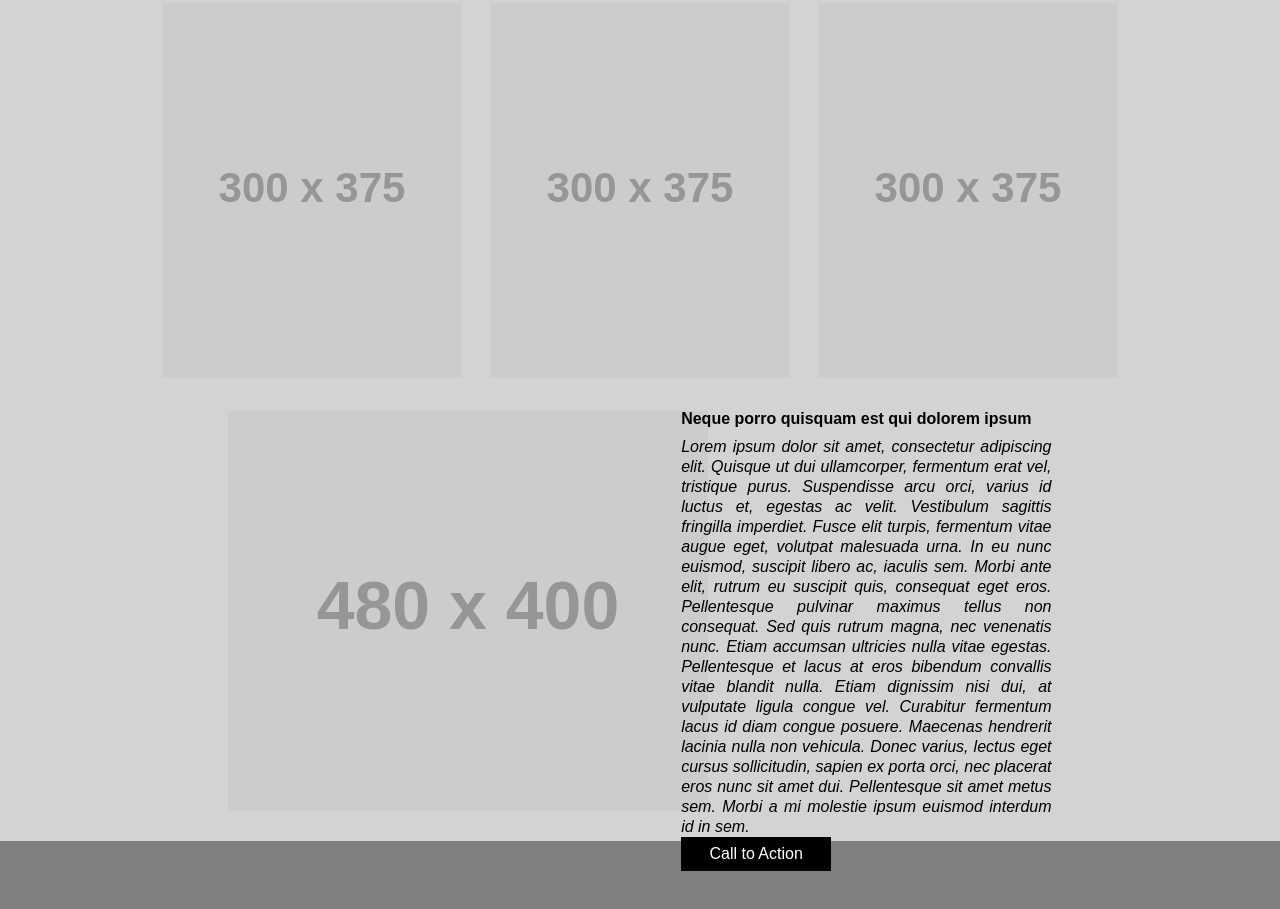
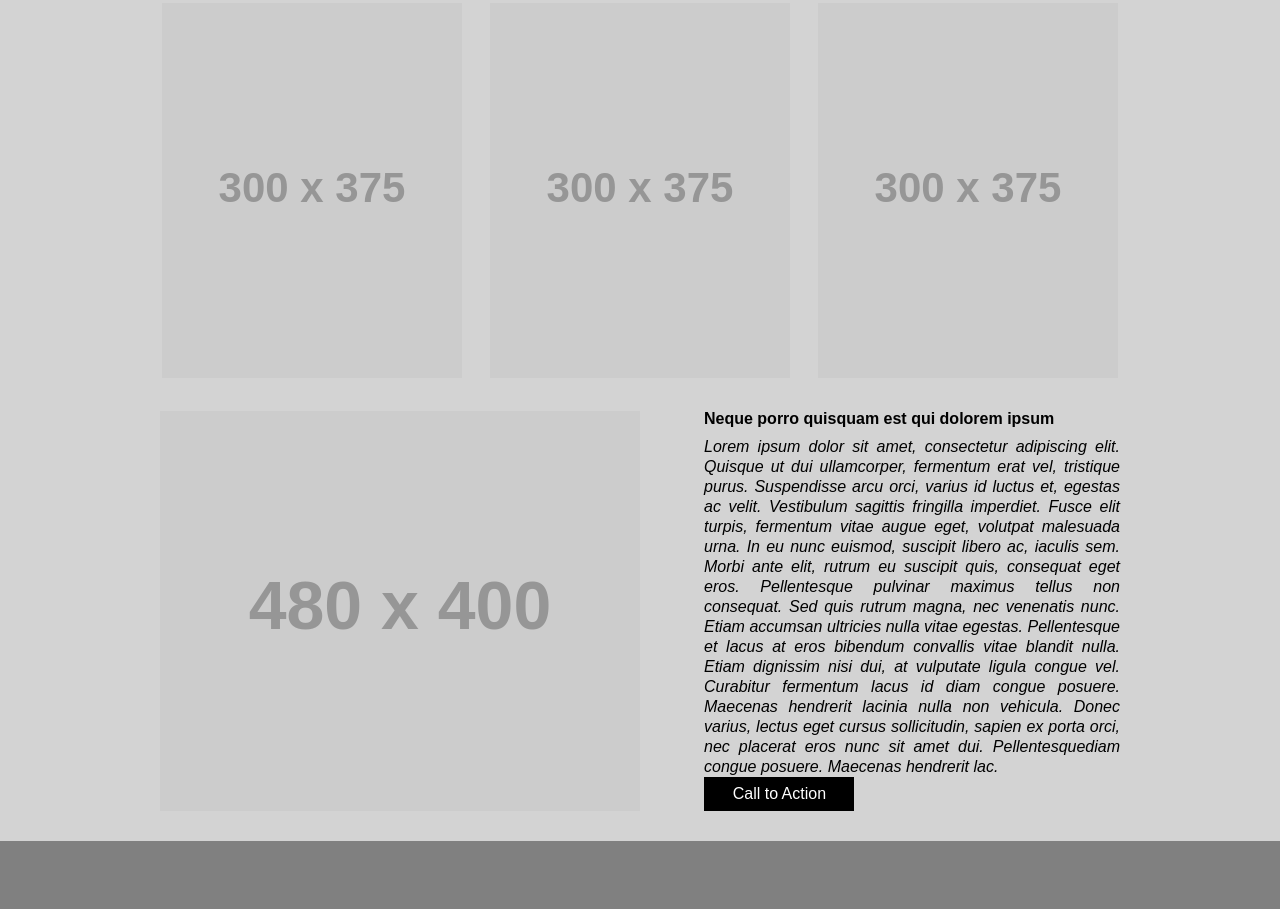
Before and after one commit to Ibrahim-Aldereni/wirefame-exercise, a plain HTML site: page index.html in a window 1280 px wide. Shown: the part 635-1544 px from the top of the page. Drawn offline with Linux system fonts and the light colour scheme; placeholder pictures from the web are drawn by us.

Commit message:
modify last photo and paragraph position so when i zoom out the page they stay fixed place

```diff
--- a/css/style.css
+++ b/css/style.css
@@ -63,7 +63,7 @@ header li{
 
 #row-3{
   position: relative;
-  width: 64.3%;
+  width: 60em;
   height: 400px;
   margin:30px auto 30px auto;
   text-align: center;
@@ -71,14 +71,15 @@ header li{
 
 #row-3 img{
   position: absolute;
-  left: 0;
+  left: 0px;
 }
 
 #row-3 article{
-  width: 45%;
+  width: 26em;
   position: absolute;
-  right: 0;
+  right: 0px;
   text-align: justify;
+  padding-bottom: 0;
 }
 
 #row-3 article h3{
@@ -91,13 +92,15 @@ header li{
   line-height: 20px;
 }
 
-#row-3 article span{
+#row-3 span{
+  position: absolute;
+  bottom: 0;
+  right: 16.6em;
   color: white;
-  display: block;
   background-color: black;
   padding: 9px;
   width: 150px;
-  text-align: center
+  text-align: center;
 }
 
 footer{
--- a/index.html
+++ b/index.html
@@ -32,9 +32,9 @@
       <img src="https://via.placeholder.com/480x400/000" alt="row3-1">
       <article>
         <h3>Neque porro quisquam est qui dolorem ipsum </h3>
-        <p>Lorem ipsum dolor sit amet, consectetur adipiscing elit. Quisque ut dui ullamcorper, fermentum erat vel, tristique purus. Suspendisse arcu orci, varius id luctus et, egestas ac velit. Vestibulum sagittis fringilla imperdiet. Fusce elit turpis, fermentum vitae augue eget, volutpat malesuada urna. In eu nunc euismod, suscipit libero ac, iaculis sem. Morbi ante elit, rutrum eu suscipit quis, consequat eget eros. Pellentesque pulvinar maximus tellus non consequat. Sed quis rutrum magna, nec venenatis nunc. Etiam accumsan ultricies nulla vitae egestas. Pellentesque et lacus at eros bibendum convallis vitae blandit nulla. Etiam dignissim nisi dui, at vulputate ligula congue vel. Curabitur fermentum lacus id diam congue posuere. Maecenas hendrerit lacinia nulla non vehicula. Donec varius, lectus eget cursus sollicitudin, sapien ex porta orci, nec placerat eros nunc sit amet dui. Pellentesque sit amet metus sem. Morbi a mi molestie ipsum euismod interdum id in sem.</p>
-        <span>Call to Action</span>
+        <p>Lorem ipsum dolor sit amet, consectetur adipiscing elit. Quisque ut dui ullamcorper, fermentum erat vel, tristique purus. Suspendisse arcu orci, varius id luctus et, egestas ac velit. Vestibulum sagittis fringilla imperdiet. Fusce elit turpis, fermentum vitae augue eget, volutpat malesuada urna. In eu nunc euismod, suscipit libero ac, iaculis sem. Morbi ante elit, rutrum eu suscipit quis, consequat eget eros. Pellentesque pulvinar maximus tellus non consequat. Sed quis rutrum magna, nec venenatis nunc. Etiam accumsan ultricies nulla vitae egestas. Pellentesque et lacus at eros bibendum convallis vitae blandit nulla. Etiam dignissim nisi dui, at vulputate ligula congue vel. Curabitur fermentum lacus id diam congue posuere. Maecenas hendrerit lacinia nulla non vehicula. Donec varius, lectus eget cursus sollicitudin, sapien ex porta orci, nec placerat eros nunc sit amet dui. Pellentesquediam congue posuere. Maecenas hendrerit lac.</p>
       </article>
+      <span>Call to Action</span>
     </section>
   </main>
   <footer>
```
